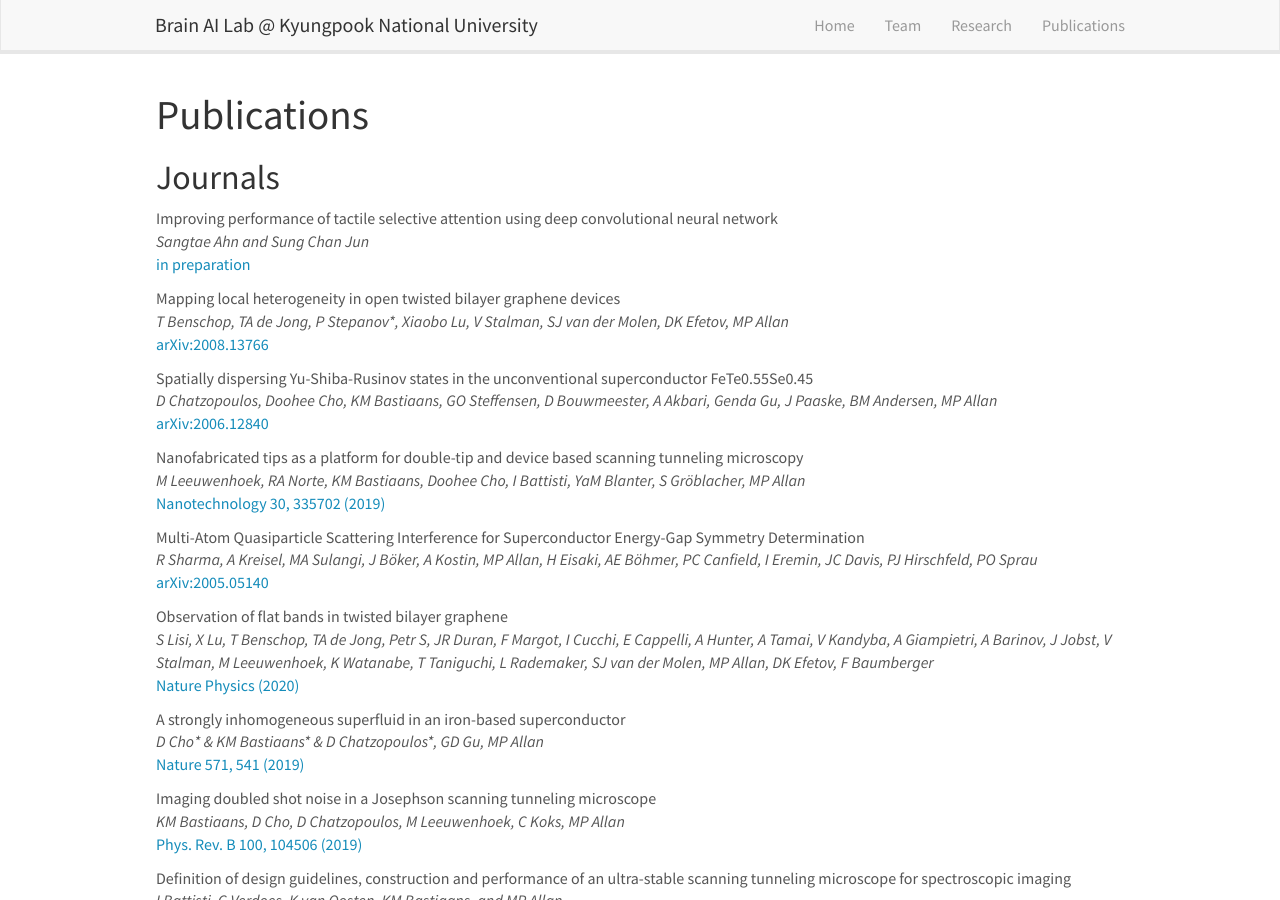
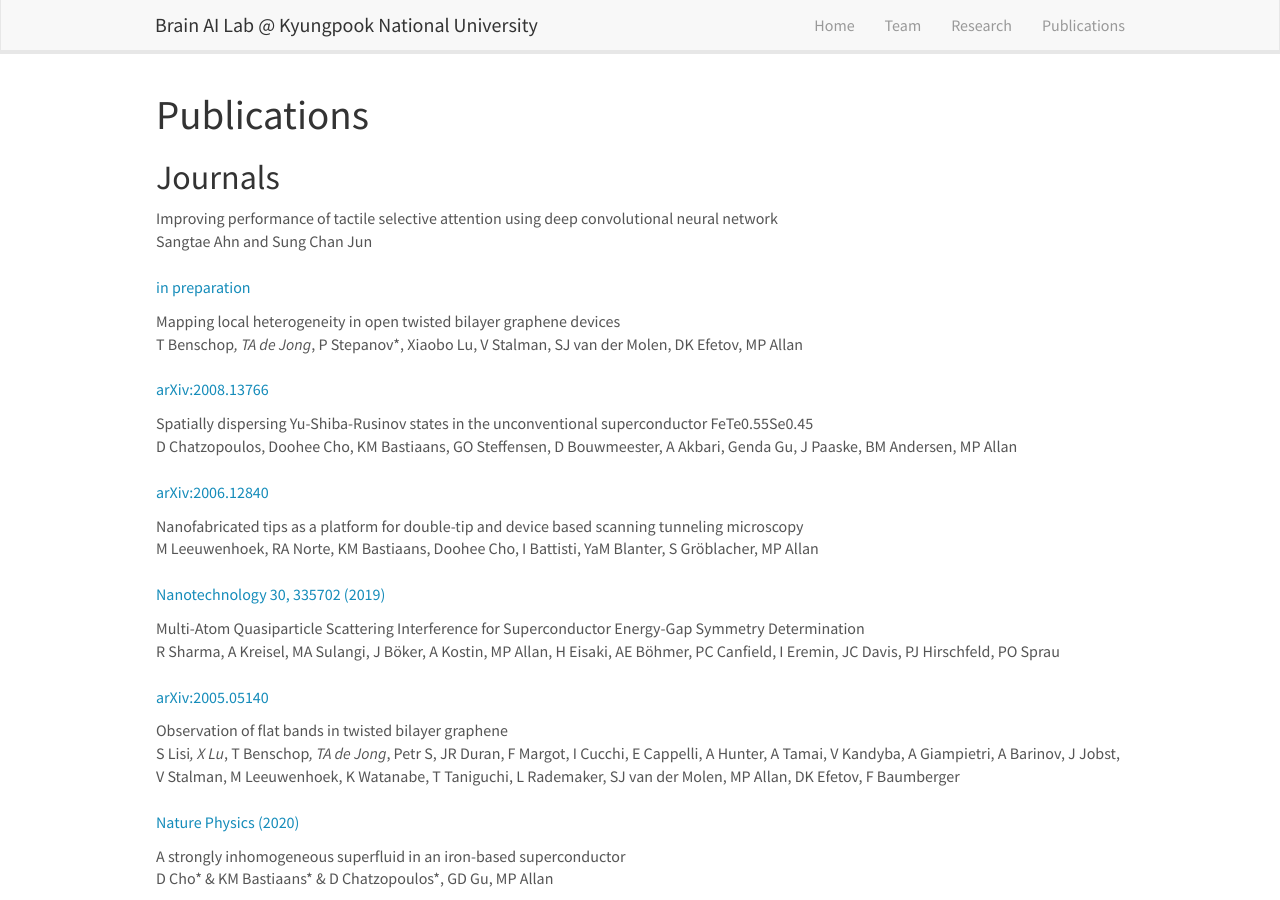
Before and after one commit to KNU-BrainAI/knu-brainai.github.io, a Jekyll site: the page built from _pages/publications.md, in a window 1280 px wide and 900 px high. Built offline with Jekyll 4.4.1, drawn with Linux system fonts in a browser that asks for light colours; nearby versions of some CDN libraries.

Commit message:
Update publications.md

```diff
--- a/_pages/publications.md
+++ b/_pages/publications.md
@@ -14,6 +14,8 @@ permalink: /publications/
 {% for publi in site.data.publist %}
 
   {{ publi.title }} <br />
-  <em>{{ publi.authors }} </em><br /><a href="{{ publi.link.url }}">{{ publi.link.display }}</a>
+  {{ publi.authors }} <br />
+  <em>{{ publi.journals }}</em> <br />
+  <a href="{{ publi.link.url }}">{{ publi.link.display }}</a>
 
 {% endfor %}
```
